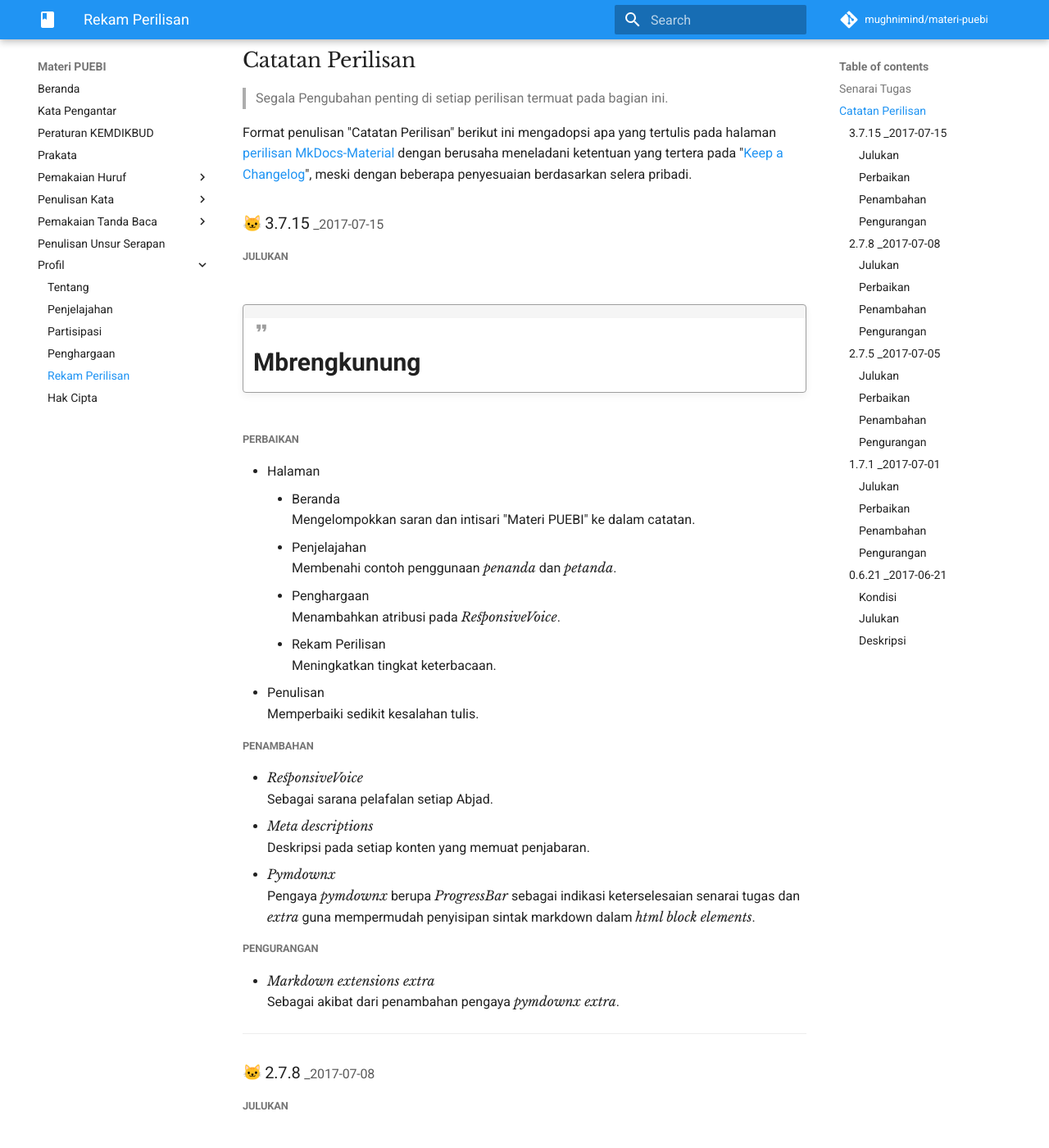
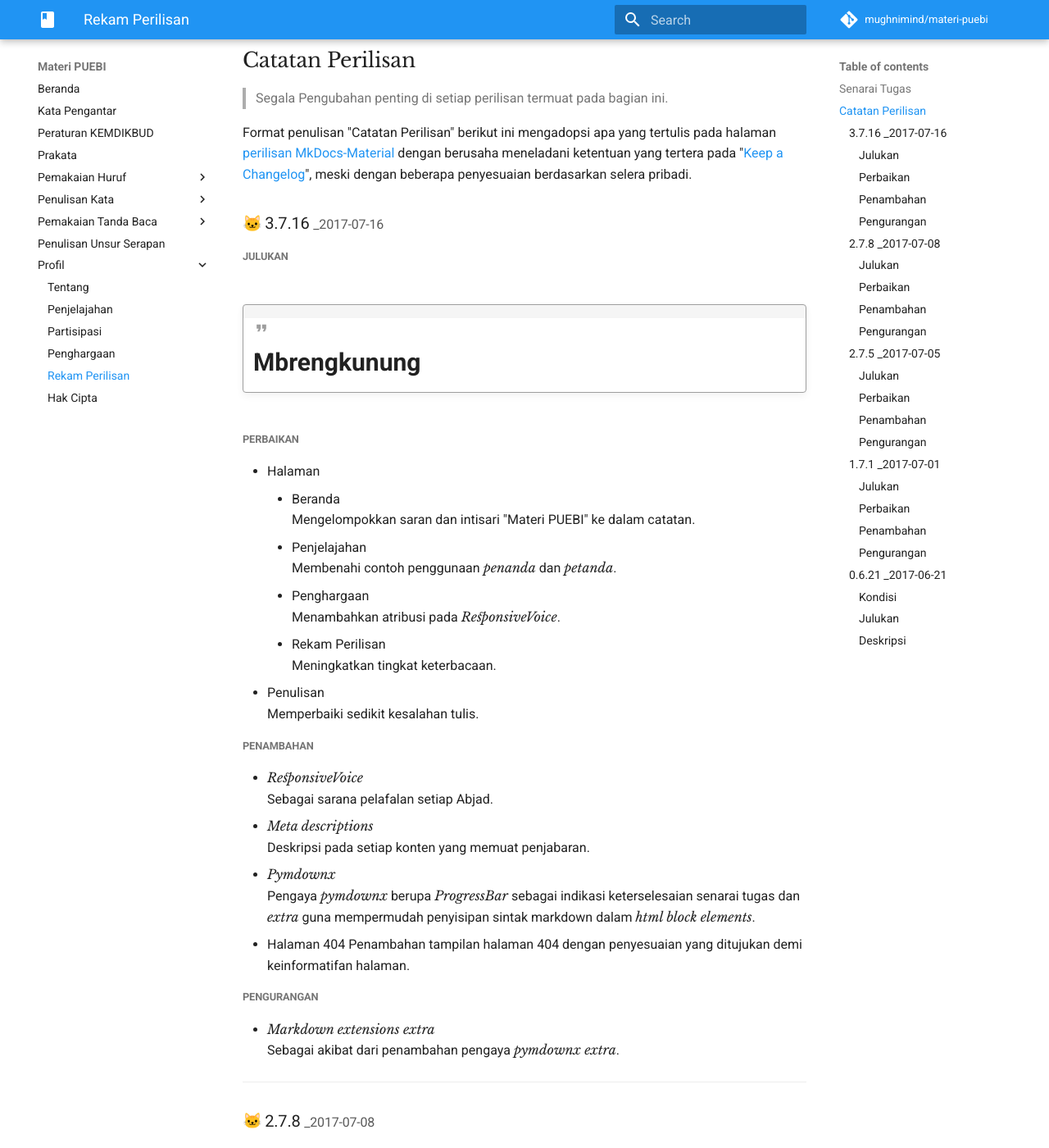
Before and after one commit to niammuddin/puebi, an MkDocs documentation site: the page built from docs/profil/perilisan/index.md, in a window 1280 px wide and 1400 px high, scrolled down 1009 px. Shown: the whole window at 82% size. Built offline with MkDocs 1.6.1 and Material for MkDocs 9.7.7, drawn with Linux system fonts in a browser that asks for light colours; emoji names are drawn with the system emoji font; comment, search, counter and statistics services are not loaded; old or Windows-style settings are respelled for this version of MkDocs.

Commit message:
Perilisan ke-3

```diff
--- a/docs/profil/perilisan/index.md
+++ b/docs/profil/perilisan/index.md
@@ -26,7 +26,7 @@ Sebelum menilik rekam perilisan atau catatan perilisan, berikut ini sederet tuga
 
 Format penulisan "Catatan Perilisan" berikut ini mengadopsi apa yang tertulis pada halaman [perilisan MkDocs-Material](http://squidfunk.github.io/mkdocs-material/release-notes/#changelog) dengan berusaha meneladani ketentuan yang tertera pada "[Keep a Changelog](http://keepachangelog.com/en/1.0.0/)", meski dengan beberapa penyesuaian berdasarkan selera pribadi.
 
-### :cat: 3.7.15 <small>_2017-07-15</small>
+### :cat: 3.7.16 <small>_2017-07-16</small>
 
 ##### Julukan
 
@@ -55,7 +55,8 @@ Format penulisan "Catatan Perilisan" berikut ini mengadopsi apa yang tertulis pa
     Deskripsi pada setiap konten yang memuat penjabaran.
 * *Pymdownx*
     Pengaya *pymdownx* berupa *ProgressBar* sebagai indikasi keterselesaian senarai tugas dan *extra* guna mempermudah penyisipan sintak markdown dalam *html block elements*.
-
+* Halaman 404
+    Penambahan tampilan halaman 404 dengan penyesuaian yang ditujukan demi keinformatifan halaman.
 ##### Pengurangan
 
 * *Markdown extensions extra*
```
